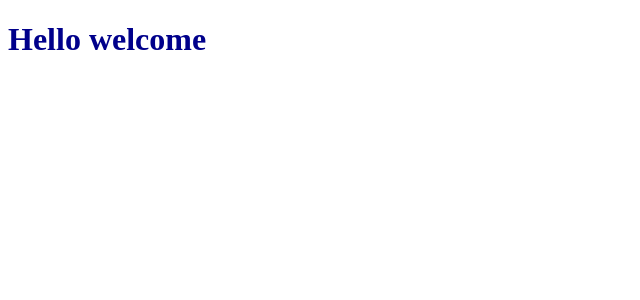
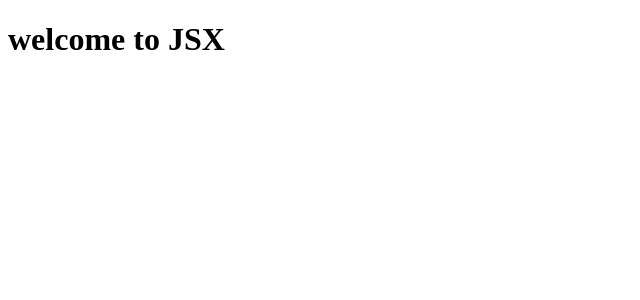
Before and after one commit to shubhalife/react-work, a React (Vite) app: page / in a window 1280 px wide. Shown: the top 300 px of the page, without its empty margins (0-640 px from the left). Built offline with nearby package versions, Linux system fonts and the light colour scheme.

Commit message:
chapter 3 completed

```diff
--- a/App.js
+++ b/App.js
@@ -1,6 +1,24 @@
 import React from "react";
 import ReactDOM from "react-dom/client";
 const heading = React.createElement("h1", { id: "heading" }, "Hello welcome");
+const jsxheading = (
+  <h1 id="heading" className="head" tabIndex={5}>
+    Welcome to js
+  </h1>
+);
+
+const HeadingComponent = () => <h1>hello</h1>;
+
+const HeadingComponent1 = () => {
+  return <h1>hellooo</h1>;
+};
+
+const HeadingComponent2 = () => (
+  <h1 className="h1" id="ddd">
+    welcome to JSX
+  </h1>
+);
+
 const root = ReactDOM.createRoot(document.getElementById("root"));
 
-root.render(heading);
+root.render(<HeadingComponent2 />);
--- a/index.html
+++ b/index.html
@@ -7,7 +7,9 @@
     <link rel="stylesheet" href="index.css" />
   </head>
   <body>
-    <div id="root"></div>
+    <div id="root">
+      <h1>Not Render</h1>
+    </div>
   </body>
   <script type="module" src="./App.js"></script>
 </html>
--- a/package.json
+++ b/package.json
@@ -19,6 +19,8 @@
   "author": "shubham kandekar",
   "type": "commonjs",
   "scripts": {
+    "start": "parcel index.html",
+    "build": "parcel build index.html",
     "test": "jest"
   },
   "devDependencies": {
```
